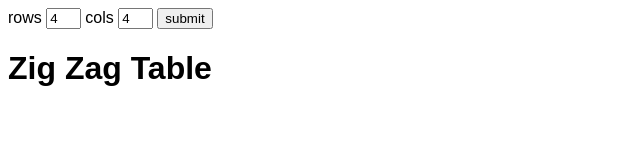
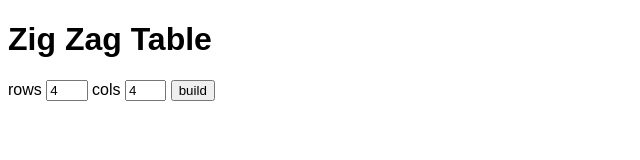
Before and after one commit to ftaisdeal/javascript_library, a plain HTML site: page javascript_library/DOM/zigzag_table.html in a window 1280 px wide. Shown: the whole page, without its empty margins (0-640 px from the left). Drawn offline with Linux system fonts and the light colour scheme.

Commit message:
update zig zag table

```diff
--- a/javascript_library/DOM/zigzag_table.html
+++ b/javascript_library/DOM/zigzag_table.html
@@ -9,19 +9,22 @@
   <style>
     body {
       font-family: sans-serif;
+      size: 1em;
     }
   </style>
 </head>
 
 <body>
 
+  <h1>Zig Zag Table</h1>
+
   <form>
-    <label for="rows">rows</label> <input type="number" name="rows" value="4" style="width: 2em;" id="rows" />
-    <label for="cols">cols</label> <input type="number" name="cols" value="4" id="cols" style="width: 2em;" />
-    <input type="submit" value="submit" id="submit" onclick="createTable()" />
+    <label for="rows">rows</label> <input id="rows" type="number" name="rows" value="4" style="width: 2.5em;" />
+    <label for="cols">cols</label> <input id="cols" type="number" name="cols" value="4" style="width: 2.5em;" />
+    <input type="submit" value="build" id="submit" onclick="createTable()" />
   </form>
 
-  <h1>Zig Zag Table</h1>
+  <br />
 
   <table id="zigzagtable">
 
```
